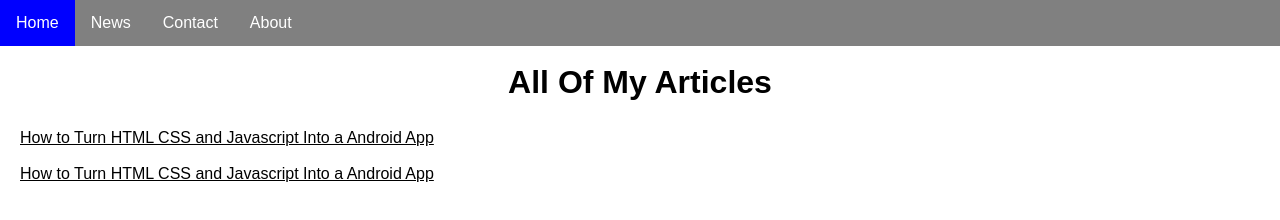
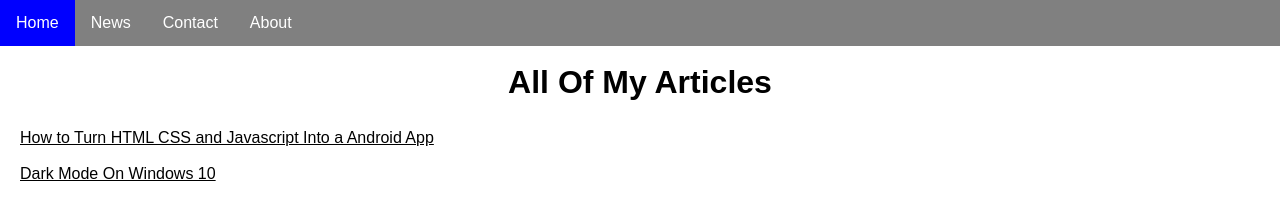
Before and after one commit to TechyKid/Techy-Info, a website: page article-list.html in a window 1280 px wide. Drawn offline with Linux system fonts and the light colour scheme.

Commit message:
Add files via upload

```diff
--- a/article-list.html
+++ b/article-list.html
@@ -24,7 +24,7 @@
         <a href="article.html" class="articles">How to Turn HTML CSS and Javascript Into a Android App</a>
         <br>
         <br>
-        <a href="darkmode.html" class="articles">How to Turn HTML CSS and Javascript Into a Android App</a>
+        <a href="darkmode.html" class="articles">Dark Mode On Windows 10</a>
         <br>
 
     </div>
```
Also changed, not shown: darkmode.html (+1 -0 lines).
